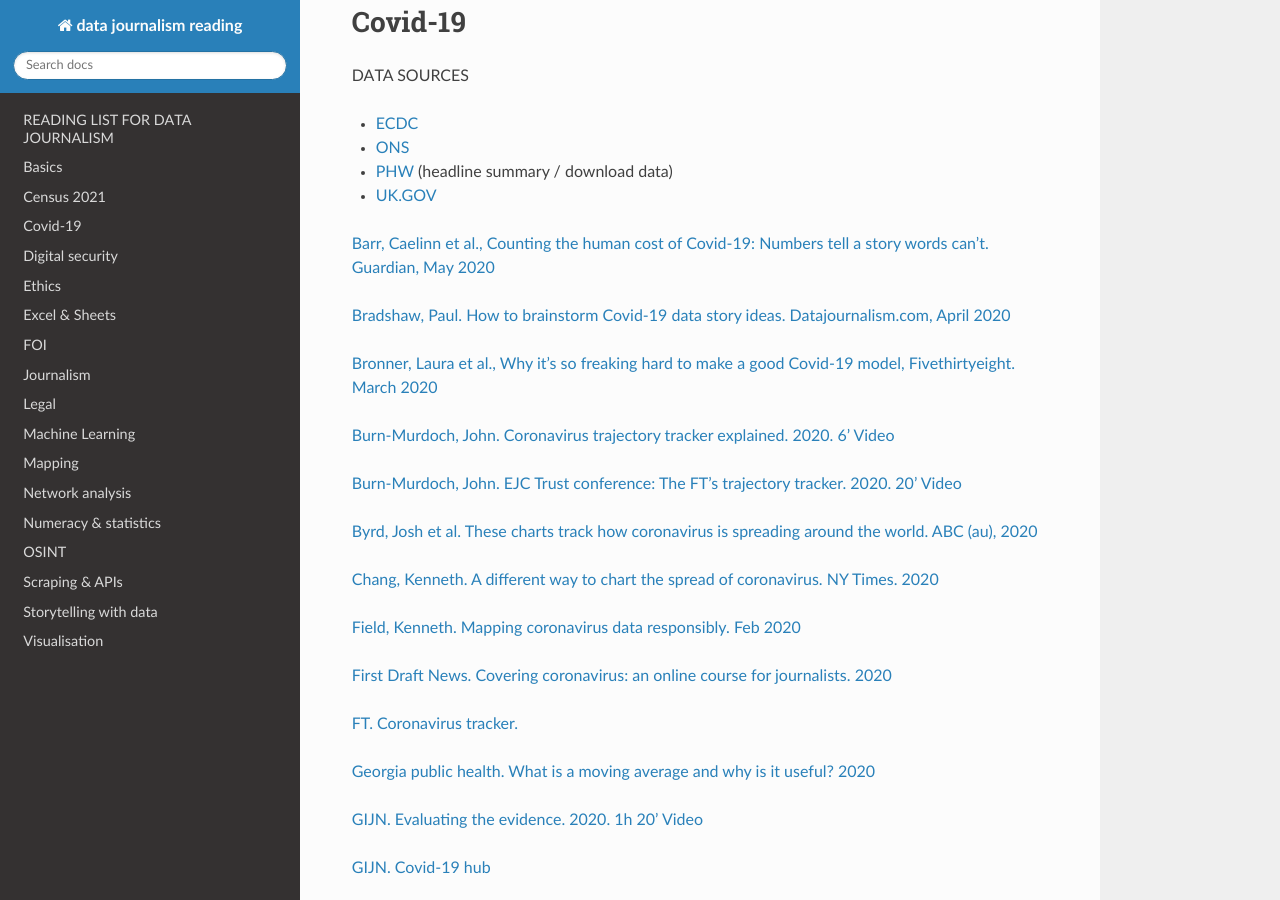
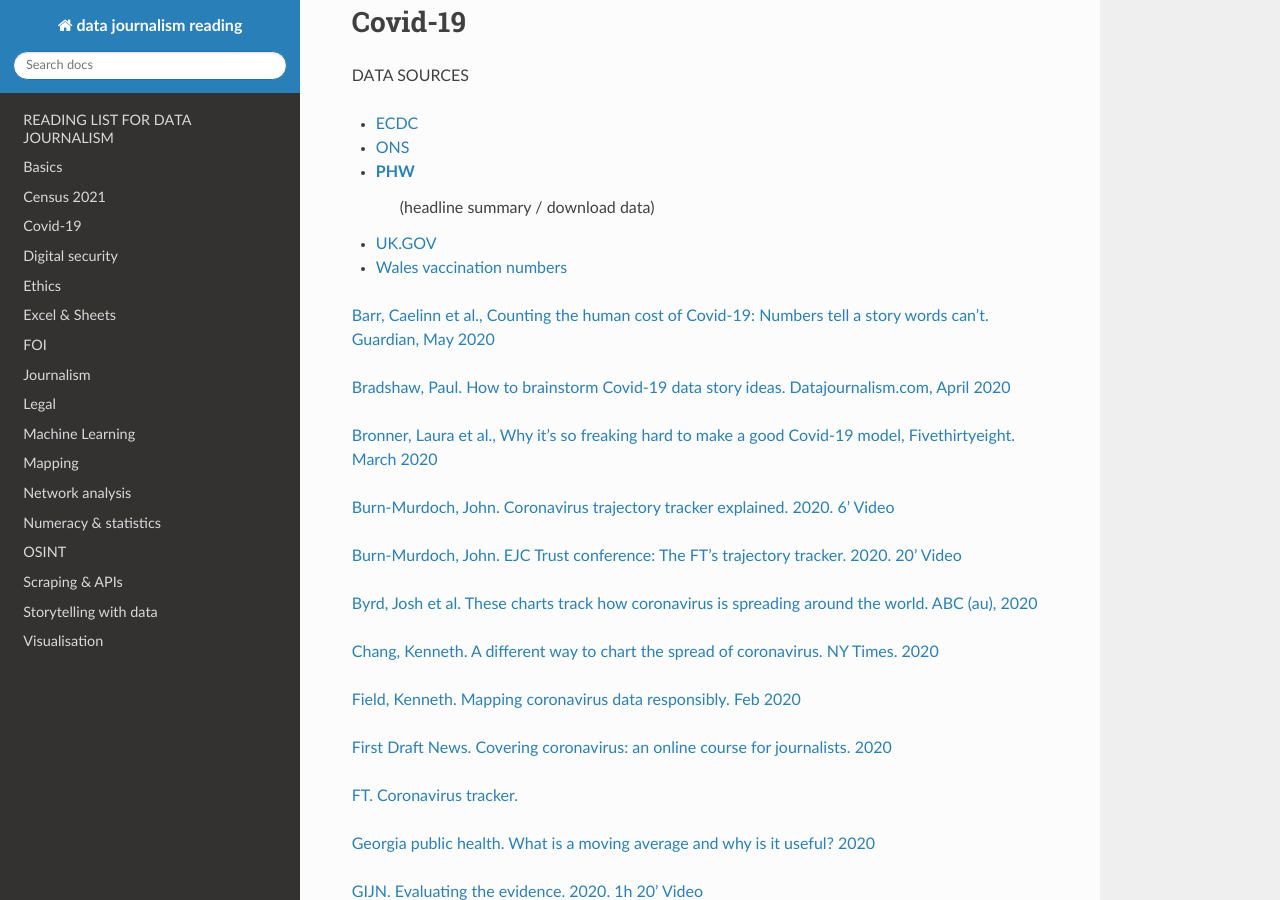
Before and after one commit to aodhanlutetiae/dj_reading, a Sphinx documentation site: the page built from docs/source/index.rst, in a window 1280 px wide and 900 px high, scrolled down 1359 px. Built offline with Sphinx 7.4.7 and the Read the Docs theme 2.0.0, drawn with Linux system fonts in a browser that asks for light colours.

Commit message:
update list

```diff
--- a/docs/source/index.rst
+++ b/docs/source/index.rst
@@ -66,11 +66,12 @@
 
 DATA SOURCES
 
--  `ECDC <https://www.ecdc.europa.eu/en/publications-data/download-todays-data-geographic-distribution-covid-19-cases-worldwide>`__
--  `ONS <https://www.ons.gov.uk/peoplepopulationandcommunity/healthandsocialcare/conditionsanddiseases/datalist?filter=datasets>`__
--  `PHW <https://public.tableau.com/profile/public.health.wales.health.protection#!/vizhome/RapidCOVID-19virology-Public/Headlinesummary>`__
+- `ECDC <https://www.ecdc.europa.eu/en/publications-data/download-todays-data-geographic-distribution-covid-19-cases-worldwide>`_
+- `ONS <https://www.ons.gov.uk/peoplepopulationandcommunity/healthandsocialcare/conditionsanddiseases/datalist?filter=datasets>`_
+- `PHW <https://public.tableau.com/profile/public.health.wales.health.protection#!/vizhome/RapidCOVID-19virology-Public/Headlinesummary>`_
    (headline summary / download data)
--  `UK.GOV <https://coronavirus.data.gov.uk/details/download>`__
+- `UK.GOV <https://coronavirus.data.gov.uk/details/download>`_
+- `Wales vaccination numbers <https://public.tableau.com/app/profile/public.health.wales.health.protection/viz/RapidCOVID-19virology-Public/Headlinesummary>`_
 
 `Barr, Caelinn et al., Counting the human cost of Covid-19: Numbers
 tell a story words can't. Guardian, May
```
